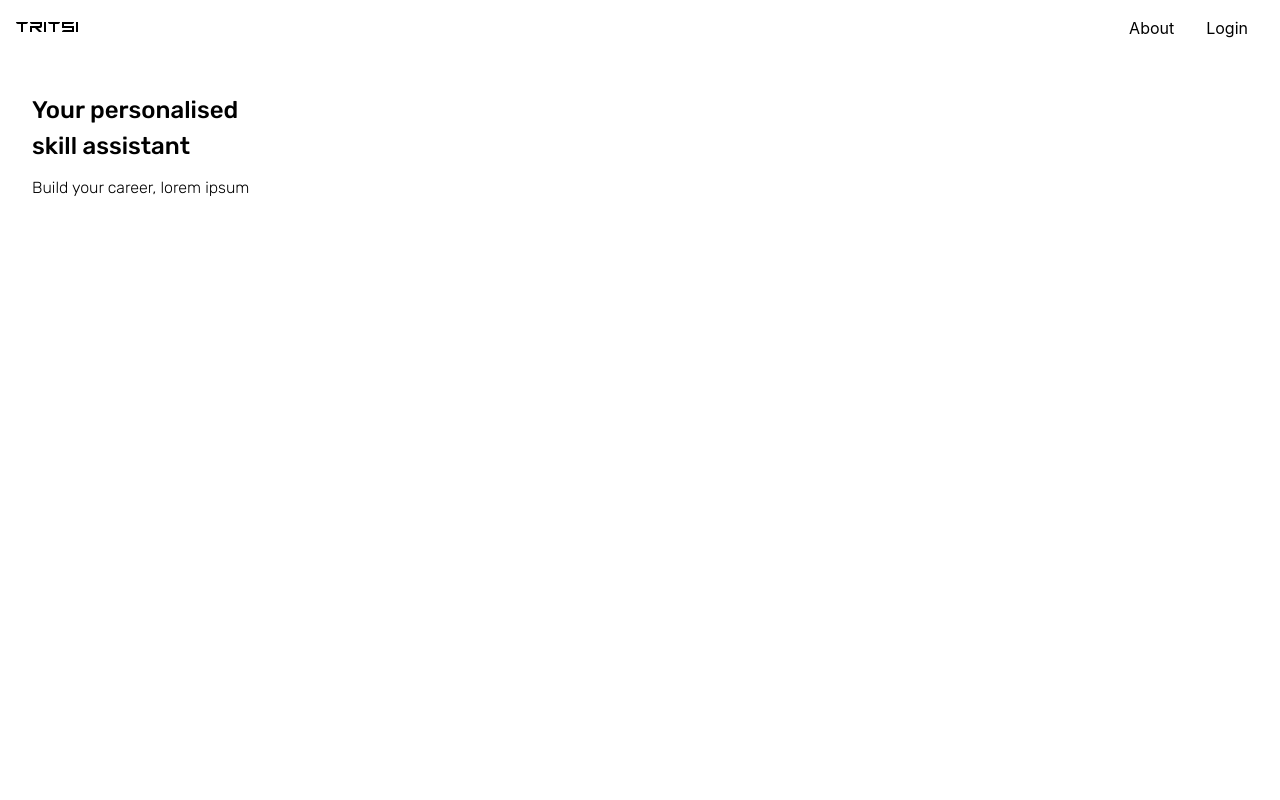
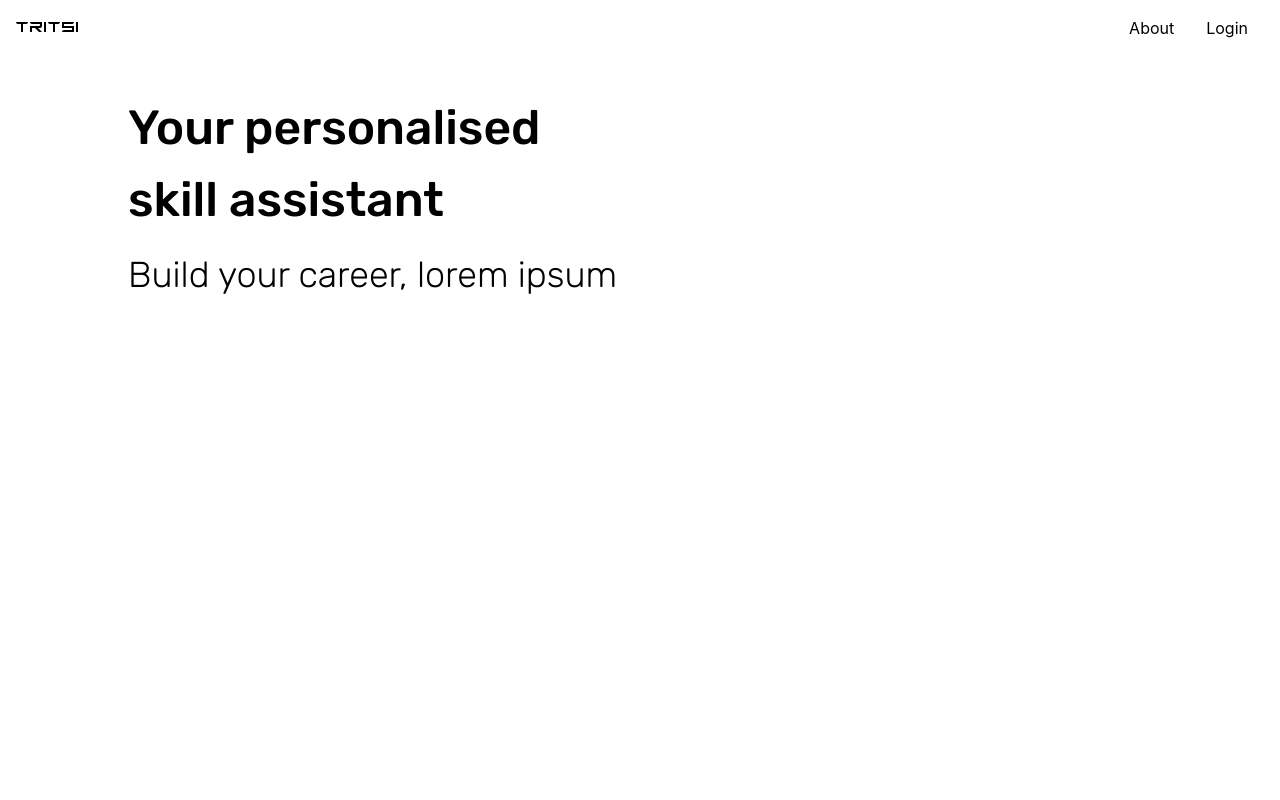
Before and after one commit to akhilmhdh/tritsi-ui, a Next.js app: page / in a window 1280 px wide. Shown: the top 800 px of the page. Built offline with nearby package versions, Linux system fonts and the light colour scheme.

Commit message:
added pc view of intro section

```diff
--- a/src/pages/HomePage/IntroSection/IntroSection.tsx
+++ b/src/pages/HomePage/IntroSection/IntroSection.tsx
@@ -3,12 +3,12 @@ import React from 'react';
 const IntroSection: React.FC = () => {
     return (
         <div className="flex flex-col h-screen">
-            <div className="mt-8 ml-8 text-2xl font-rubikMed">
+            <div className="mt-8 ml-8 text-2xl font-rubikMed md:text-5xl md:ml-32">
                 Your personalised
                 <br />
                 skill assistant
             </div>
-            <div className="mt-3 ml-8 text-base font-rubik">
+            <div className="mt-3 ml-8 text-base font-rubik md:ml-32 md:text-4xl">
                 Build your career, lorem ipsum
             </div>
         </div>
```
